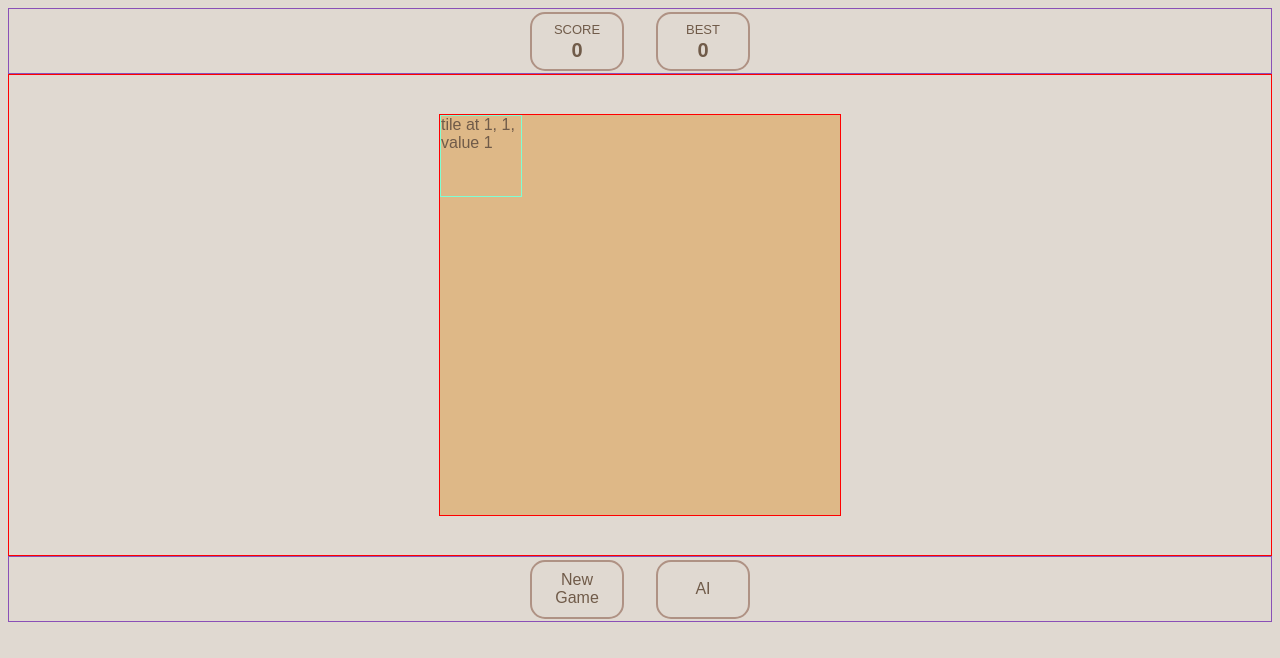
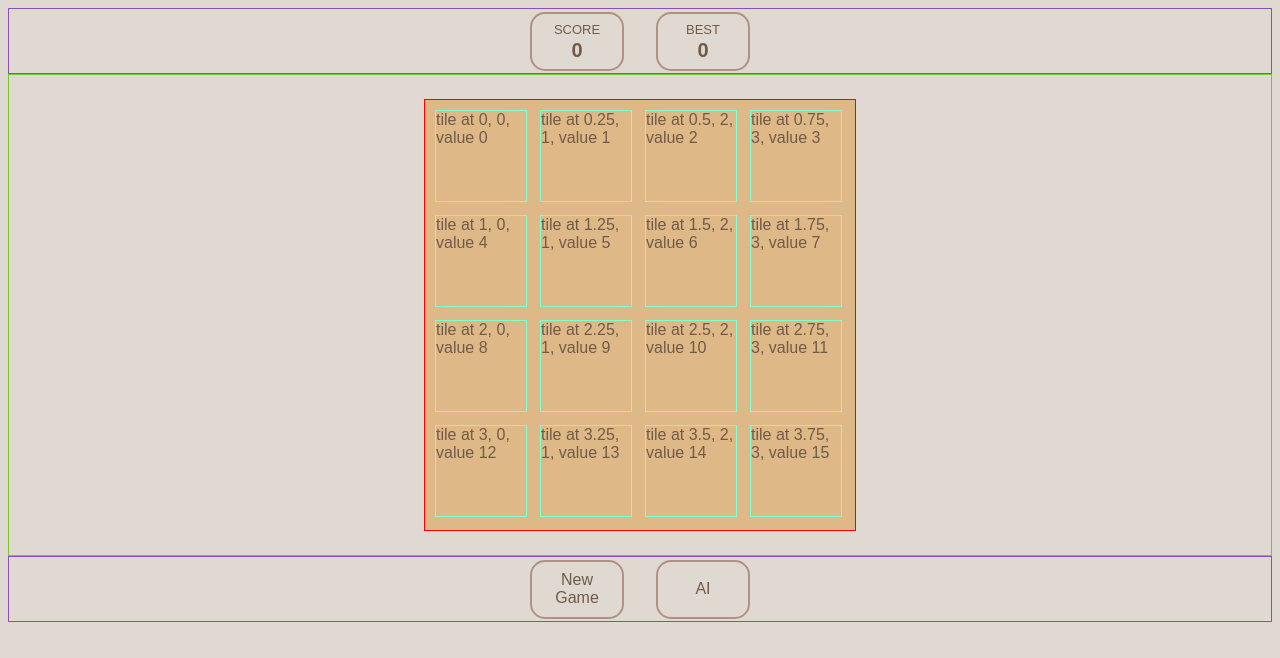
Before and after one commit to christycty/game-2048, a React (Vite) app in the folder client/: page / in a window 1280 px wide. Shown: the top 658 px of the page. Built offline with nearby package versions, Linux system fonts and the light colour scheme.

Commit message:
feat: 4x4 grid layout

```diff
--- a/client/src/components/Board.css
+++ b/client/src/components/Board.css
@@ -3,14 +3,13 @@
     border-color: aquamarine;
     border-width: 1px;
     border-style: solid;
-    width: 80px;
-    height: 80px;
+    width: 90px;
+    height: 90px;
 }
 
 
 .board-background {
-
-    border-color: red;
+    border-color: rgb(118, 200, 46);
     border-width: 1px;
     border-style: solid;
 
@@ -24,8 +23,8 @@
 
 .board {
     background-color: burlywood;
-    width: 400px;
-    height: 400px;
+    width: 420px;
+    height: 420px;
     position: relative;
     align-self: center;
     vertical-align: middle;
@@ -33,4 +32,11 @@
     border-color: red;
     border-width: 1px;
     border-style: solid;
+
+    display: grid;
+    grid-template-columns: repeat(4, 1fr);
+    /* gap: 5px; */
+
+    padding-top: 10px;
+    padding-left: 10px;
 }
--- a/client/src/components/Board.jsx
+++ b/client/src/components/Board.jsx
@@ -3,7 +3,6 @@ import "./Board.css"
 
 
 function Tile({x, y, value}) {
-
     return (
         <div className="tile">
             tile at {x}, {y}, value {value}
@@ -19,7 +18,10 @@ function Board() {
         <>
             <div className="board-background">
                 <div className="board">
-                    <Tile x={1} y={1} value={1}></Tile>
+                    {
+                        // TODO: use actual tile info to map later
+                        [...Array(16).keys()].map(key => <Tile x={key/4} y={key%4} value={key} key={key} ></Tile>)
+                    }
                 </div>
             </div>
         </>
```
